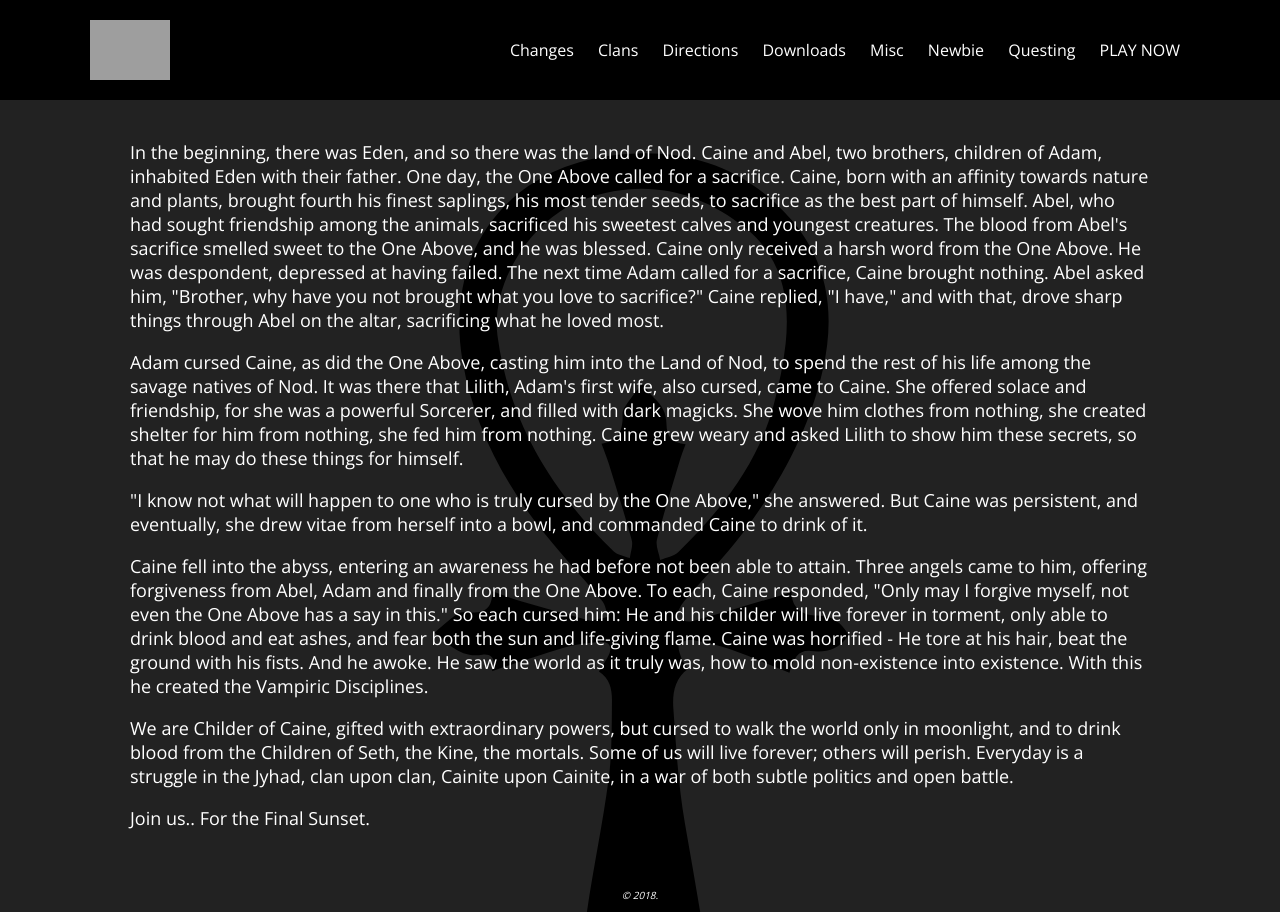
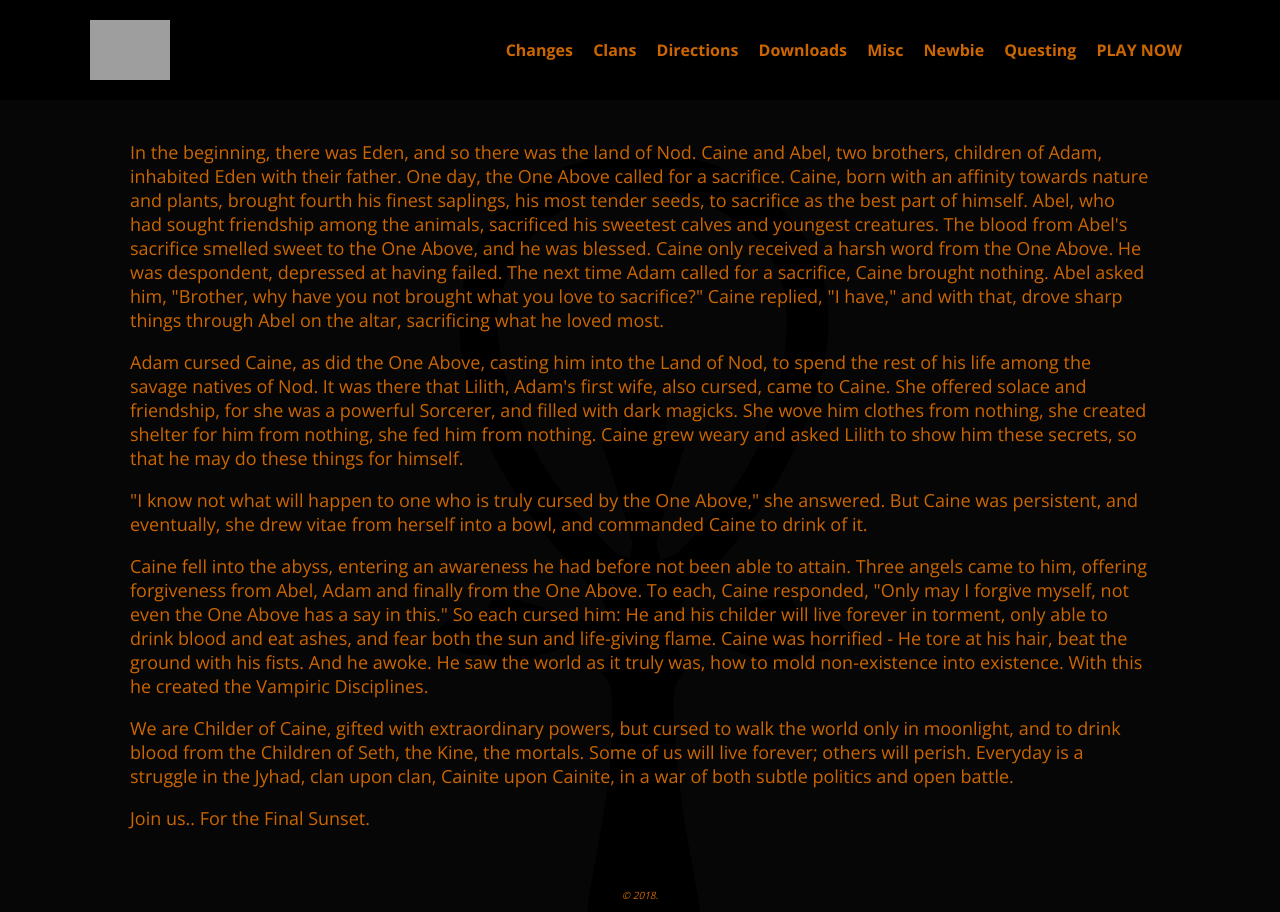
Before and after one commit to palmermarc/finalsunset, a PHP site: page /docs/index.html in a window 1280 px wide. Run offline with PHP 8.4, Linux system fonts and the light colour scheme; grey boxes are pictures that could not be loaded.

Commit message:
Updated colors because Caine thinks black and orange is colorful

```diff
--- a/docs/index.html
+++ b/docs/index.html
@@ -5,10 +5,10 @@
     <style>
     * { font-family: 'Open Sans', sans-serif; }
     body {
-      background: #222 url(Camarilla_Logo.svg) no-repeat center 150px;
+      background: #060606 url(Camarilla_Logo.svg) no-repeat center 150px;
       background-attachment: fixed;
       background-size: contain;
-      color: #fff;
+      color: #cc6600;
       margin: 0;
       padding: 0;
     }
@@ -47,16 +47,14 @@
     }
     ul#main-menu li {
       display: inline-block;
-      padding: 5px 10px;
+      padding: 5px 8px;
       margin: 0;
     }
     ul#main-menu li:first-of-type {
       padding-left: 0;
     }
 
-    ul#main-menu li a {
-      color: #FFF;
-      display: block;
+    ul#main-menu li a { font-weight: bold;display: block;
       padding: 8px 0;
       text-decoration: none;
     }
--- a/header.php
+++ b/header.php
@@ -56,7 +56,6 @@
     }
 
     ul#main-menu li a {
-      color: #FFF;
       display: block;
       padding: 8px 0;
       text-decoration: none;
```
Also changed, not shown: docs/directions.html (+4 -6 lines), docs/downloads.html (+4 -6 lines), docs/newbie.html (+4 -6 lines), docs/questing.html (+4 -6 lines), docs/finalsunset.svg, finalsunset.svg.
